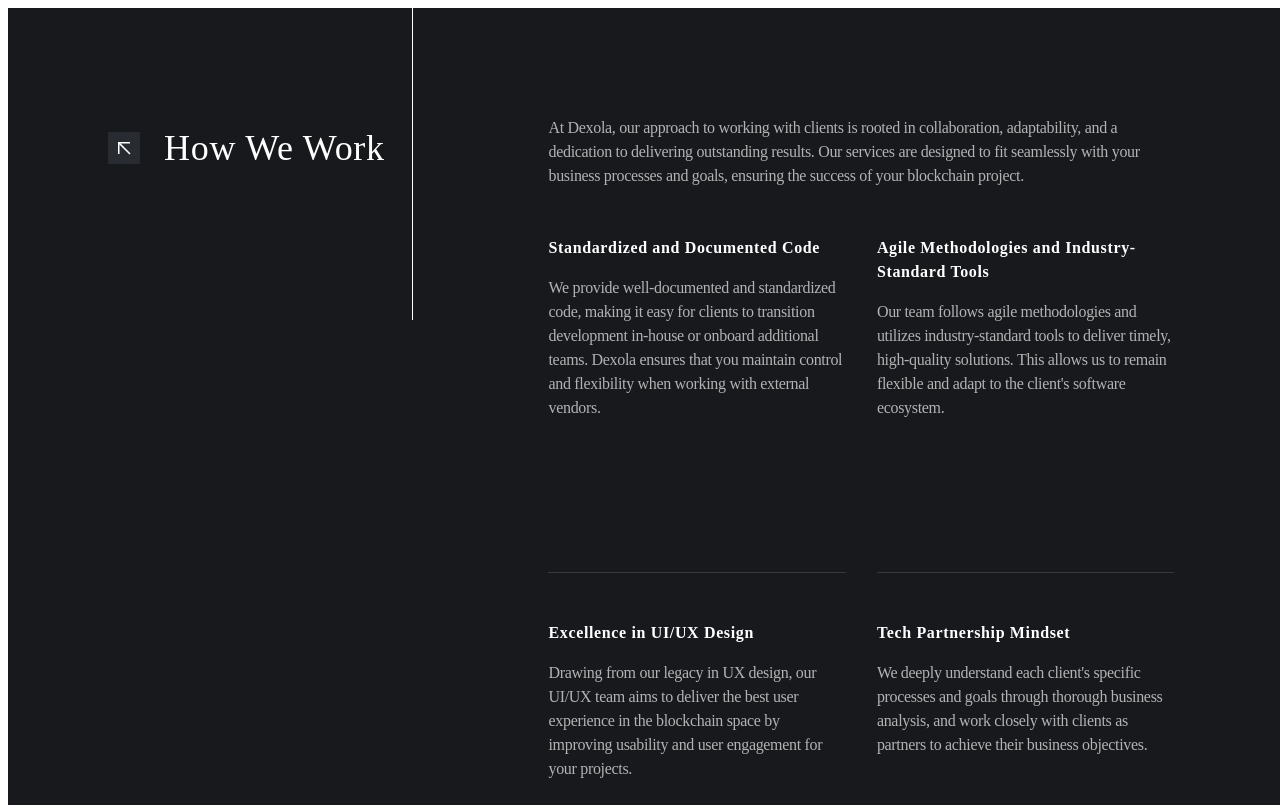
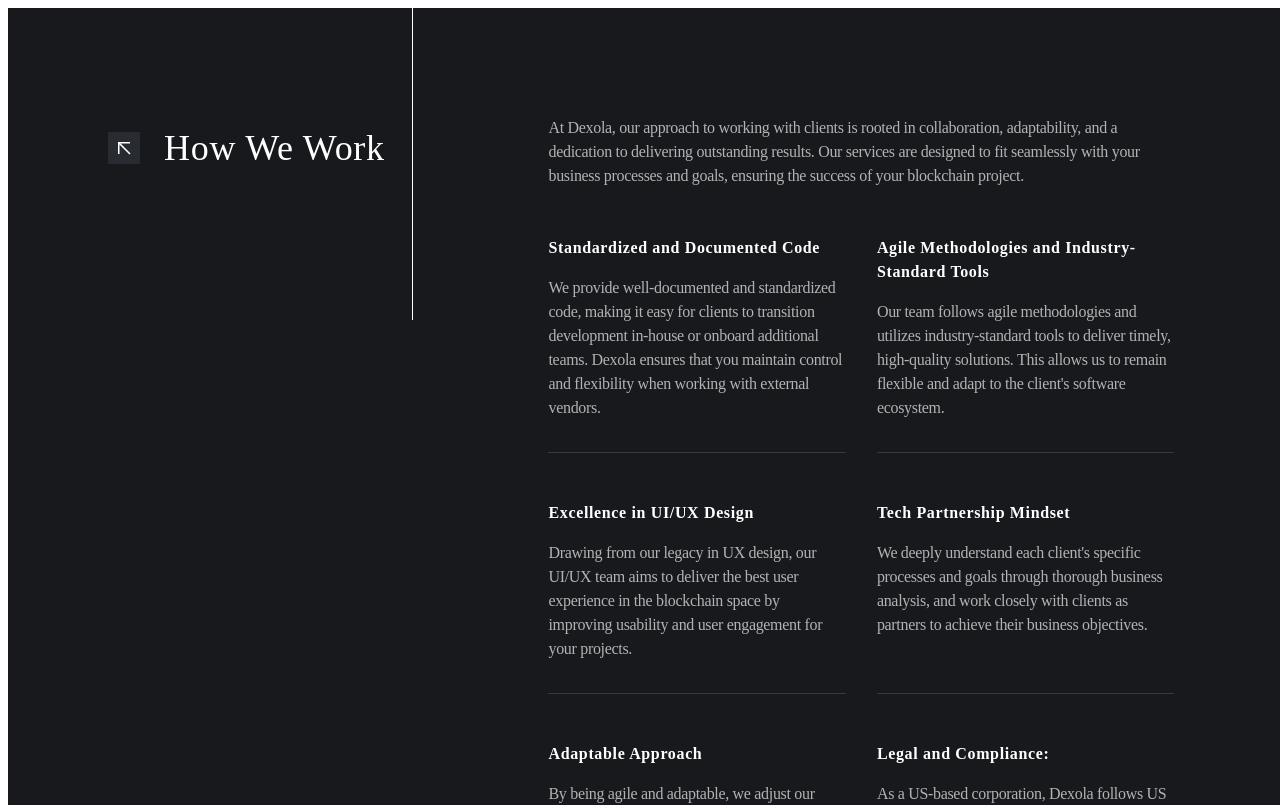
Before and after one commit to dexolacom/dexola_react_cms_UI, a Next.js app: page /howWeWork/howWeWork in a window 1280 px wide. Shown: the top 805 px of the page. Built offline with nearby package versions, Linux system fonts and the light colour scheme.

Commit message:
EDIT | before merge with dev

```diff
--- a/constants/textConstants.ts
+++ b/constants/textConstants.ts
@@ -111,29 +111,33 @@
   },
 ];
 
-export const HowWeWork_INFO: ITypeItem[] = [
-  {
+export const HowWeWork_INFO: ITypeItem[][] = [
+  [{
     title: 'Standardized and Documented Code',
     text: 'We provide well-documented and standardized code, making it easy for clients to transition development in-house or onboard additional teams. Dexola ensures that you maintain control and flexibility when working with external vendors.',
   },
   {
     title: 'Agile Methodologies and Industry-Standard Tools',
     text: "Our team follows agile methodologies and utilizes industry-standard tools to deliver timely, high-quality solutions. This allows us to remain flexible and adapt to the client's software ecosystem.",
-  },
-  {
+  }],
+  [{
     title: 'Excellence in UI/UX Design',
     text: 'Drawing from our legacy in UX design, our UI/UX team aims to deliver the best user experience in the blockchain space by improving usability and user engagement for your projects.',
   },
   {
     title: 'Tech Partnership Mindset',
     text: "We deeply understand each client's specific processes and goals through thorough business analysis, and work closely with clients as partners to achieve their business objectives.",
-  },
-  {
+  }],
+  [{
     title: 'Adaptable Approach',
     text: 'By being agile and adaptable, we adjust our services and solutions to the evolving needs of medium-sized businesses. Our flexible approach ensures that we continue to deliver exceptional value and results for our clients, even as their requirements change.',
   },
   {
     title: 'Legal and Compliance:',
     text: 'As a US-based corporation, Dexola follows US regulations and compliance. We believe that integration into the existing financial system and better transparency will drive mass adoption of decentralized finance.',
-  },
+  }],
+  // [{
+  //   title: 'test title',
+  //   text: 'test text test text test text test text test text test text'
+  // }]
 ];
--- a/pages/howWeWork/howWeWork.tsx
+++ b/pages/howWeWork/howWeWork.tsx
@@ -19,9 +19,18 @@
           {HowWeWork_INFO &&
             HowWeWork_INFO.length > 0 &&
             HowWeWork_INFO.map(el => (
-              <div className={styles.textBlock}>
-                <p className={styles.blockTitle}>{el.title}</p>
-                <p className={styles.blockText}>{el.text}</p>
+              <div className={styles.rowBlock} key={el[0].title}>
+                <div className={styles.textBlock}>
+                  <p className={styles.blockTitle}>{el[0].title}</p>
+                  <p className={styles.blockText}>{el[0].text}</p>
+                </div>
+
+                {el[1] ? (
+                  <div className={styles.textBlock}>
+                    <p className={styles.blockTitle}>{el[1].title}</p>
+                    <p className={styles.blockText}>{el[1].text}</p>
+                  </div>
+                ) : undefined}
               </div>
             ))}
         </>
--- a/pages/howWeWork/styles.module.css
+++ b/pages/howWeWork/styles.module.css
@@ -1,20 +1,26 @@
 .textBlockWrapper {
   display: flex;
-  justify-content: space-between;
-  flex-wrap: wrap;
+  flex-direction: column;
   width: 100%;
   padding-top: 16px;
 }
 
+.rowBlock {
+  display: flex;
+  justify-content: space-between;
+  width: 100%;
+  min-height: max-content;
+  margin-bottom: 32px;
+}
+
+.rowBlock:last-of-type .textBlock {
+  border-bottom: none;
+}
+
 .textBlock {
   width: 47.5%;
-  height: 352px;
-  margin-bottom: 32px;
+  height: auto;
   border-bottom: 1px solid #393939;
-}
-
-.textBlock:last-of-type {
-  border-bottom: none;
 }
 
 .blockTitle {
@@ -28,4 +34,5 @@
 
 .blockText {
   composes: mainRobotoParagraph from '../../components/PageContainer/pageContainer.module.css';
+  margin-bottom: 32px;
 }
```
